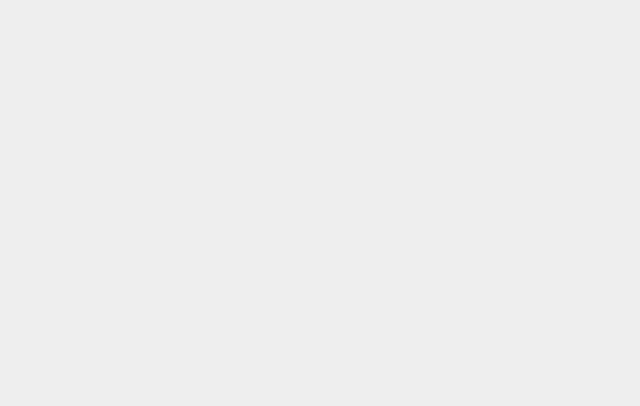
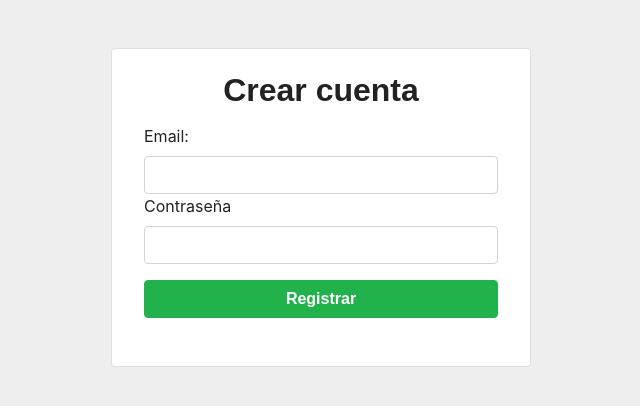
Before and after one commit to angel-zepeda/eva-fullstack-challenge-client, a React (Create React App) app: page /registro in a window 1280 px wide. Shown: the top 406 px of the page, without its empty margins (319-959 px from the left). Built offline with nearby package versions, Linux system fonts and the light colour scheme; a web font is replaced by a local one.

Commit message:
Add register page

```diff
--- a/src/Router.js
+++ b/src/Router.js
@@ -3,6 +3,7 @@ import { BrowserRouter as Router, Switch, Route, Redirect } from "react-router-d
 import Bookings from './components/Bookings/Bookings';
 import Explorations from './components/Explorations/Explorations';
 import Login from './components/Auth/Login';
+import Register from './components/Auth/Register';
 
 
 const PrivateRoute = (props) => {
@@ -20,6 +21,7 @@ const RouterApp = () => {
     <Router>
       <Switch>
         <Route exact path="/" component={Login} />
+        <Route exact path="/registro" component={Register} />
         <PrivateRoute path="/bookings" component={Bookings} />
         <PrivateRoute exact path="/exploracion/:id" component={Explorations} />
       </Switch>
--- a/src/components/Auth/Login.js
+++ b/src/components/Auth/Login.js
@@ -1,6 +1,6 @@
 import React, { useState } from 'react';
 import axios from 'axios';
-import { Redirect } from 'react-router-dom'
+import { Redirect, Link } from 'react-router-dom'
 import { SERVER } from '../../consts';
 import Spinner from '../Spinner';
 import Notice from '../Notice';
@@ -46,7 +46,6 @@ const Login = () => {
         : null
       }
       <div className="col-md-4 col-sm-12 mx-auto card mt-5 p-4">
-
         <h2 className="text-center">Iniciar sesión</h2>
         <form onSubmit={handleOnSubmit} className="form-group card-body p-2">
           <label htmlFor="email">Email: </label>
@@ -73,6 +72,11 @@ const Login = () => {
           >
             Iniciar sesión
           </button >
+          <Link
+            className="btn btn-success col-md-12 mt-1"
+            to="/registro"
+          >Registrarse
+          </Link>
         </form>
       </div>
       {
--- a/src/components/Auth/Register.js
+++ b/src/components/Auth/Register.js
@@ -0,0 +1,63 @@
+import React, { useState, useEffect } from 'react';
+import Spinner from '../Spinner';
+import { SERVER } from '../../consts';
+import axios from 'axios';
+
+const Register = () => {
+
+  const [user, setUser] = useState({ email: '', password: '' });
+  const [showSpinner, setShowSpinner] = useState(false);
+  const handleChange = e => setUser({ ...user, [e.target.name]: e.target.value });
+
+  const handleOnSubmit = e => {
+    e.preventDefault();
+    register();
+  }
+
+  const register = async () => {
+    const response = await axios.post(SERVER + '/register', user);
+    console.log(response);
+  }
+
+
+  return (
+    <div>
+      <div className="col-md-4 col-sm-12 mx-auto card mt-5 p-4">
+        <h2 className="text-center">Crear cuenta</h2>
+        <form onSubmit={handleOnSubmit} className="form-group card-body p-2">
+          <label htmlFor="email">Email: </label>
+          <input
+            value={user.email}
+            type="email"
+            name="email"
+            className="form-control"
+            onChange={handleChange}
+          />
+          <label htmlFor="password">Contraseña</label>
+          <input
+            value={user.password}
+            type="password"
+            name="password"
+            className="form-control"
+            onChange={handleChange}
+          />
+          <button
+            disabled={showSpinner}
+            type="submit"
+            className="btn btn-success text-white col-md-12 col-sm-12 mt-3"
+
+          >
+            Registrar
+          </button >
+        </form>
+      </div>
+      {
+        showSpinner ?
+          <Spinner />
+          : null
+      }
+    </div >
+  );
+}
+
+export default Register;
--- a/src/components/Bookings/Bookings.js
+++ b/src/components/Bookings/Bookings.js
@@ -25,7 +25,7 @@ const Bookings = ({ location }) => {
     <div className="container-fluid">
       <div className="card p-2 shadow-sm">
         <table className="table table-sm">
-          <thead class="bg-primary text-white">
+          <thead className="bg-primary text-white">
             <tr>
               <th scope="col">Nombre</th>
               <th scope="col">Email</th>
```
